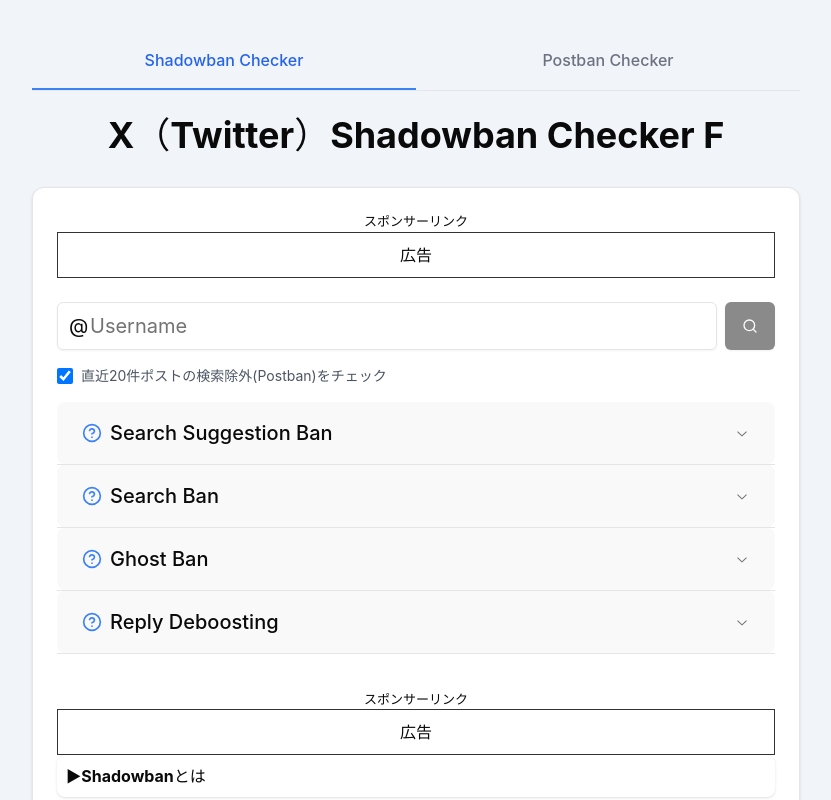
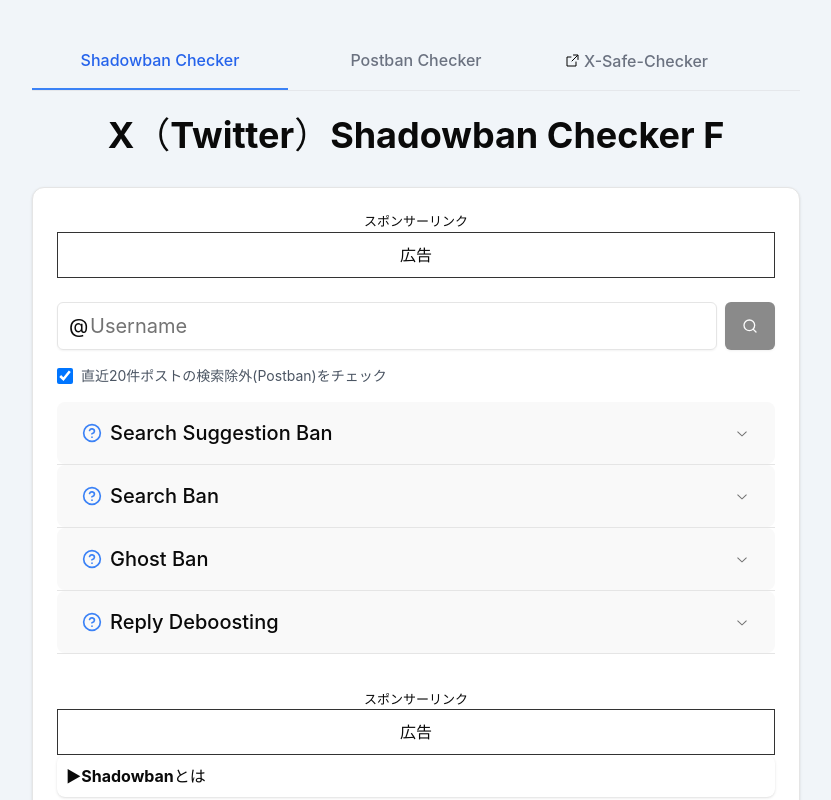
Before and after one commit to FIAS-CO/X-SuperBacon-Chopper, a React (Vite) app: page / in a window 1280 px wide. Shown: the whole page, without its empty margins (224-1055 px from the left). Built offline with nearby package versions, Linux system fonts and the light colour scheme; no server answers.

Commit message:
X-Safe-Checkerのリンクを追加

```diff
--- a/src/components/results/TabNavigation.tsx
+++ b/src/components/results/TabNavigation.tsx
@@ -1,5 +1,6 @@
 import React from 'react';
 import { Link } from 'react-router-dom';
+import externalLinkIcon from '../../assets/link_other_page.svg';
 
 interface TabNavigationProps {
   isShadowbanTab: boolean;
@@ -10,6 +11,7 @@ const TabNavigation: React.FC<TabNavigationProps> = ({ isShadowbanTab }) => {
   const linkTabStyles = "flex-1 text-center py-4 px-4 text-gray-500 hover:text-gray-700";
   const shadowbanTabName = "Shadowban Checker";
   const postbanTabName = "Postban Checker";
+  const safeTabName = "X-Safe-Checker"
 
   return (
     <div className="w-full max-w-screen-xl mx-auto mb-6">
@@ -25,6 +27,15 @@ const TabNavigation: React.FC<TabNavigationProps> = ({ isShadowbanTab }) => {
         ) : (
           <div className={activeTabStyles}>{postbanTabName}</div>
         )}
+
+        <Link
+          to="https://spotlight.ikaduchi.com/x-safe-checker-lite/"
+          className={`${linkTabStyles} flex items-center space-x-2`}
+          target="_blank"
+          rel="noopener noreferrer"
+        >
+           <img src={externalLinkIcon} alt="pin" className="w-6 h-6" />{safeTabName}
+        </Link>
       </div>
     </div>
   );
```
Also changed, not shown: src/assets/link_other_page.svg (added), 1 other file (tests, documents, lock files or other folders).
